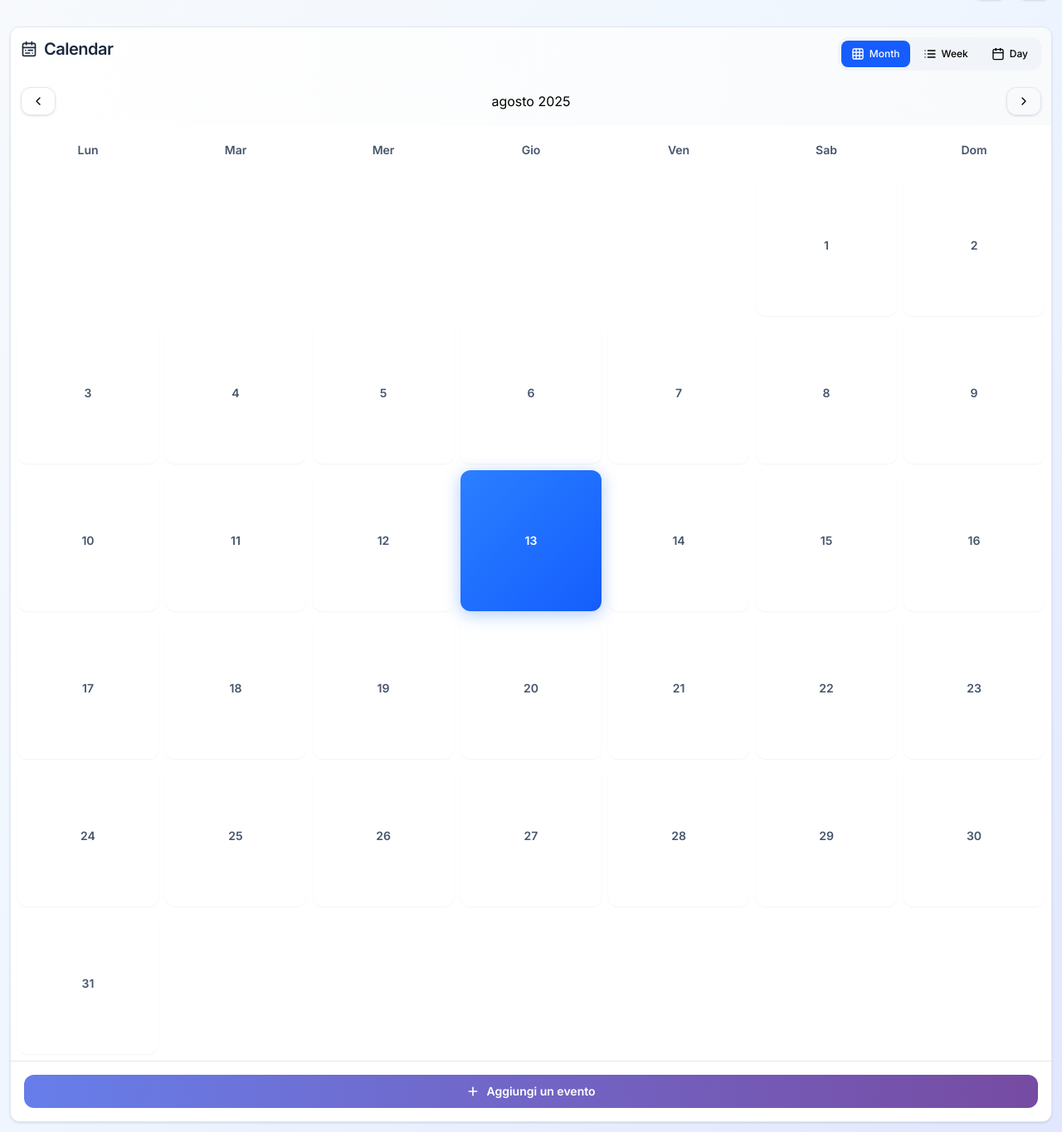
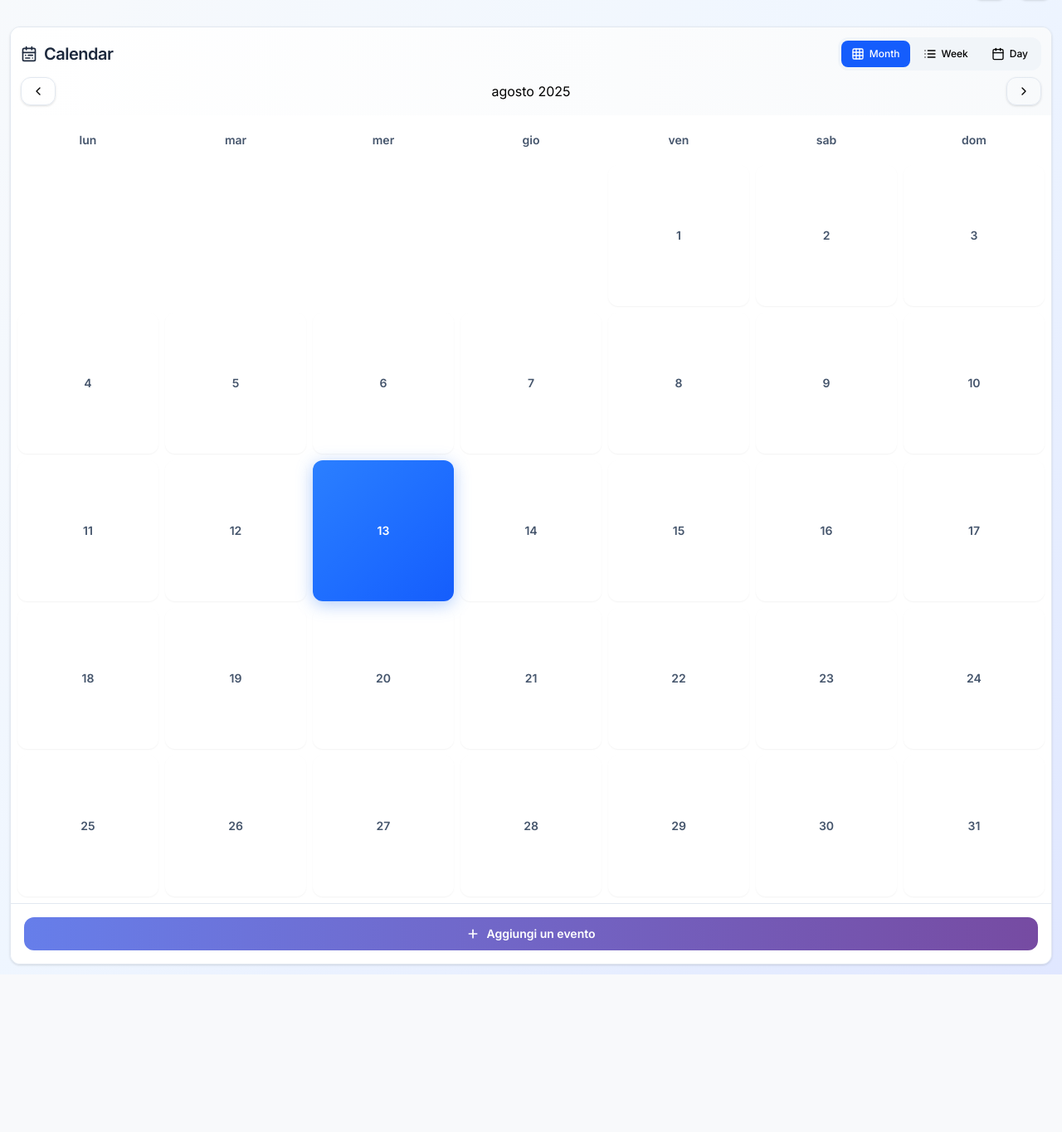
Before and after one commit to stryxsis/Calendar_Tasks, a PHP site: page / in a window 1280 px wide. Shown: the part 158-1523 px from the top of the page at 83% size. After the commit the page ends 1333 px from the top, so only its background shows below. Run offline with PHP 8.4, Linux system fonts and the light colour scheme.

Commit message:
Sistemato codice

```diff
--- a/public/index.php
+++ b/public/index.php
@@ -43,9 +43,9 @@
     <!-- HTML Corpo del calendario -->
     <section class="border-1 border-slate-200 dark:border-slate-700 rounded-xl overflow-hidden shadow-sm">
       <!-- HTML contenitore del menu del calendario e del titolo -->
-      <div class="bg-gradient-to-r from-white to-slate-50 dark:from-neutral-950 dark:to-zinc-900 p-3 flex flex-col items-center">
-        <div class="w-fit min-[426px]:w-full min-[426px]:flex min-[426px]:justify-between">
-          <h3 class="text-xl tracking-tight font-semibold text-slate-800 dark:text-slate-200 flex items-center gap-2 mb-6">
+      <div class="bg-gradient-to-r from-white to-slate-50 dark:from-neutral-950 dark:to-zinc-900 p-3">
+        <div class="flex justify-between items-center">
+          <h3 class="text-xl tracking-tight font-semibold text-slate-800 dark:text-slate-200 flex items-center gap-2">
             <span>
               <svg xmlns="http://www.w3.org/2000/svg" width="20" height="20" viewBox="0 0 24 24" fill="none" stroke="currentColor" stroke-width="2" stroke-linecap="round" stroke-linejoin="round" class="lucide lucide-calendar-range-icon lucide-calendar-range">
                 <rect width="18" height="18" x="3" y="4" rx="2" />
@@ -61,8 +61,8 @@
           </h3>
           <!-- HTML del menu del calendario -->
           <div class="flex justify-center h-10">
-            <div class="text-xs flex p-1 bg-slate-100 dark:bg-[#202326] rounded-xl font-medium gap-1">
-              <button class="bg-blue-600 px-3 py-2 text-white rounded-lg flex gap-1.5">
+            <div id="buttonsForView" class="text-xs flex p-1 bg-slate-100 dark:bg-[#202326] rounded-xl font-medium gap-1">
+              <button id="viewMonth" class="bg-blue-600 px-3 py-2 text-white dark:text-white rounded-lg flex gap-1.5">
                 <span>
                   <svg xmlns="http://www.w3.org/2000/svg" width="16" height="16" viewBox="0 0 24 24" fill="none" stroke="currentColor" stroke-width="2" stroke-linecap="round" stroke-linejoin="round" class="lucide lucide-grid3x3-icon lucide-grid-3x3">
                     <rect width="18" height="18" x="3" y="3" rx="2" />
@@ -72,9 +72,9 @@
                     <path d="M15 3v18" />
                   </svg>
                 </span>
-                <span class="max-[425px]:hidden">Month</span>
+                <span class="max-[426px]:hidden">Month</span>
               </button>
-              <button class="px-3 py-2 rounded-lg flex gap-1.5 dark:text-white">
+              <button id="viewWeek" class="px-3 py-2 rounded-lg flex gap-1.5 dark:text-white">
                 <span>
                   <svg xmlns="http://www.w3.org/2000/svg" width="16" height="16" viewBox="0 0 24 24" fill="none" stroke="currentColor" stroke-width="2" stroke-linecap="round" stroke-linejoin="round" class="lucide lucide-list-icon lucide-list">
                     <path d="M3 12h.01" />
@@ -85,9 +85,9 @@
                     <path d="M8 6h13" />
                   </svg>
                 </span>
-                Week
+                <span class="max-[426px]:hidden">Week</span>
               </button>
-              <button class="px-3 py-2 rounded-lg flex gap-1.5 dark:text-white">
+              <button id="viewDay" class="px-3 py-2 rounded-lg flex gap-1.5 dark:text-white">
                 <span>
                   <svg xmlns="http://www.w3.org/2000/svg" width="16" height="16" viewBox="0 0 24 24" fill="none" stroke="currentColor" stroke-width="2" stroke-linecap="round" stroke-linejoin="round" class="lucide lucide-calendar-icon lucide-calendar">
                     <path d="M8 2v4" />
@@ -96,11 +96,12 @@
                     <path d="M3 10h18" />
                   </svg>
                 </span>
-                Day
+                <span class="max-[426px]:hidden">Day</span>
               </button>
             </div>
           </div>
         </div>
+
         <!-- HTML Cambio mese con frecce -->
         <div class="w-full flex justify-between items-center mt-2">
           <button id="buttonPrev" class="px-3 py-2 border-slate-200 dark:border-slate-700 dark:bg-black dark:text-white border-1 rounded-xl shadow">
@@ -108,7 +109,7 @@
               <path d="m15 18-6-6 6-6" />
             </svg>
           </button>
-          <h2 id="monthYear"></h2>
+          <h2 class="dark:text-white" id="monthYear"></h2>
           <button id="buttonNext" class="px-3 py-2 dark:bg-black border-1 border-slate-200 dark:border-slate-700 dark:text-white rounded-xl shadow">
             <svg xmlns="http://www.w3.org/2000/svg" width="16" height="16" viewBox="0 0 24 24" fill="none" stroke="currentColor" stroke-width="2" stroke-linecap="round" stroke-linejoin="round" class="lucide lucide-chevron-right-icon lucide-chevron-right">
               <path d="m9 18 6-6-6-6" />
@@ -117,11 +118,14 @@
         </div>
         <!-- TODO: Implementare la barra di ricerca dei eventi -->
       </div>
-      <!-- HTML Calendario, il calendario viene generato -->
-      <div id="calendar" class="grid grid-cols-7 text-sm font-semibold text-slate-600 dark:text-slate-400 bg-white p-2 gap-2 dark:bg-black border-b-1 border-slate-200">
+
+      <!-- Genera calendario in abse al bottone -->
+      <div id="calendar" class="">
 
       </div>
-      <div class="flex justify-center items-center bg-white dark:bg-black p-4">
+
+      <!-- Bottone aggiungi evento -->
+      <div class="flex justify-center items-center bg-white dark:bg-[#121212] p-4">
         <button class="flex justify-center items-center gap-2 w-full py-2.5 px-4 rounded-xl bg-linear-to-r from-[#667eea] to-[#764ba2] text-sm font-semibold text-white">
           <span>
             <svg xmlns="http://www.w3.org/2000/svg" width="16" height="16" viewBox="0 0 24 24" fill="none" stroke="currentColor" stroke-width="2.5" stroke-linecap="round" stroke-linejoin="round" class="lucide lucide-plus-icon lucide-plus">
@@ -140,6 +144,10 @@
   </main>
 </body>
 
-<script src="./assets/js/calendar.js"></script>
+<script src="./assets/js/helpers.js"></script>
+<script src="./assets/js/renderCalendarDay.js"></script>
+<script src="./assets/js/renderCalendarWeek.js"></script>
+<script src="./assets/js/renderCalendarMonth.js"></script>
+<script src="./assets/js/switch_format.js"></script>
 
 </html>
```
Also changed, not shown: public/assets/components/month.php (added), public/assets/js/calendar.js (deleted), public/assets/js/helpers.js (added), public/assets/js/renderCalendarDay.js (added), public/assets/js/renderCalendarMonth.js (added), public/assets/js/renderCalendarWeek.js (added), public/assets/js/switch_format.js (added), public/assets/style/output.css.
